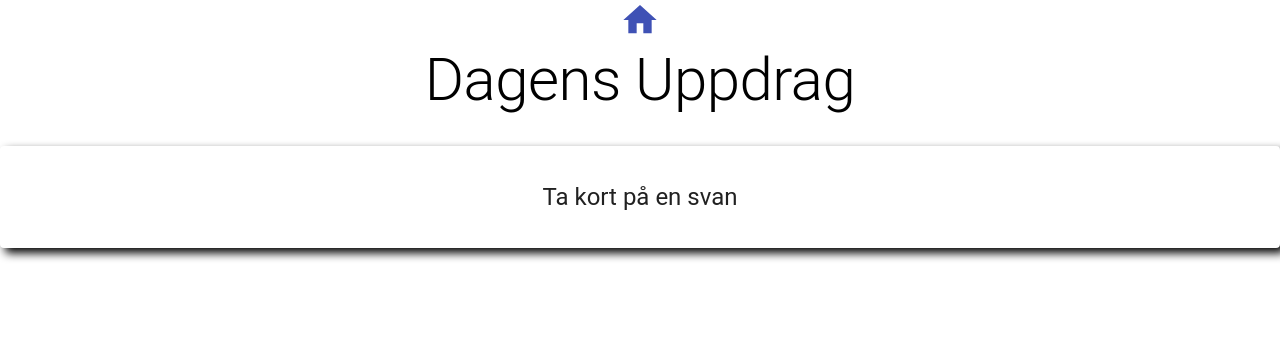
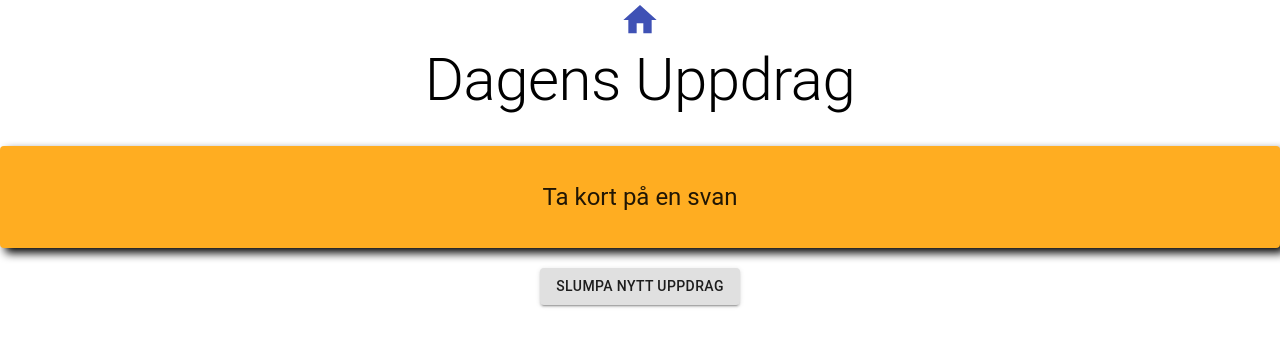
Before and after one commit to GabrielBjorlin/Min-beloning, a Next.js app: page /dagens-uppdrag in a window 1280 px wide. Shown: the top 346 px of the page. Built offline with nearby package versions, Linux system fonts and the light colour scheme.

Commit message:
Dagens uppdrag, färg + slumpa nytt uppdrag knapp (ej funktion)

```diff
--- a/pages/dagens-uppdrag.js
+++ b/pages/dagens-uppdrag.js
@@ -1,7 +1,9 @@
-import { Grid, Paper, Typography } from "@material-ui/core"
+import { Grid, Paper, Typography, Button } from "@material-ui/core"
 import React from "react"
-import styles from "../styles/Home.module.css"
+import styles from "../styles/Dagens-uppdrag.module.css"
 import { useRouter } from "next/router"
+
+let uppdrag = "Ta kort på en svan"
 
 const DagensUppdrag = () => {
   const router = useRouter()
@@ -16,10 +18,18 @@ const DagensUppdrag = () => {
       <Grid container style={{ marginTop: "30px" }}>
         <Grid item xs={12}>
           <Paper className={styles.paper} onClick={navigate}>
-            <Typography variant="h5">Ta kort på en svan</Typography>
+            <Typography variant="h5">{uppdrag}</Typography>
           </Paper>
         </Grid>
+
+        <Grid item xs={12}>
+          <Button variant="contained">
+             Slumpa nytt uppdrag
+          </Button>
+        </Grid>
+
       </Grid>
+
     </div>
   )
 }
--- /dev/null
+++ b/styles/Dagens-uppdrag.module.css
@@ -0,0 +1,10 @@
+.container {
+    text-align: center;
+  }
+
+  .paper {
+    padding: 35px;
+    box-shadow: 5px 5px 10px black !important;
+    margin-bottom: 20px;
+    background-color: #ffad21 !important;
+  }
```
